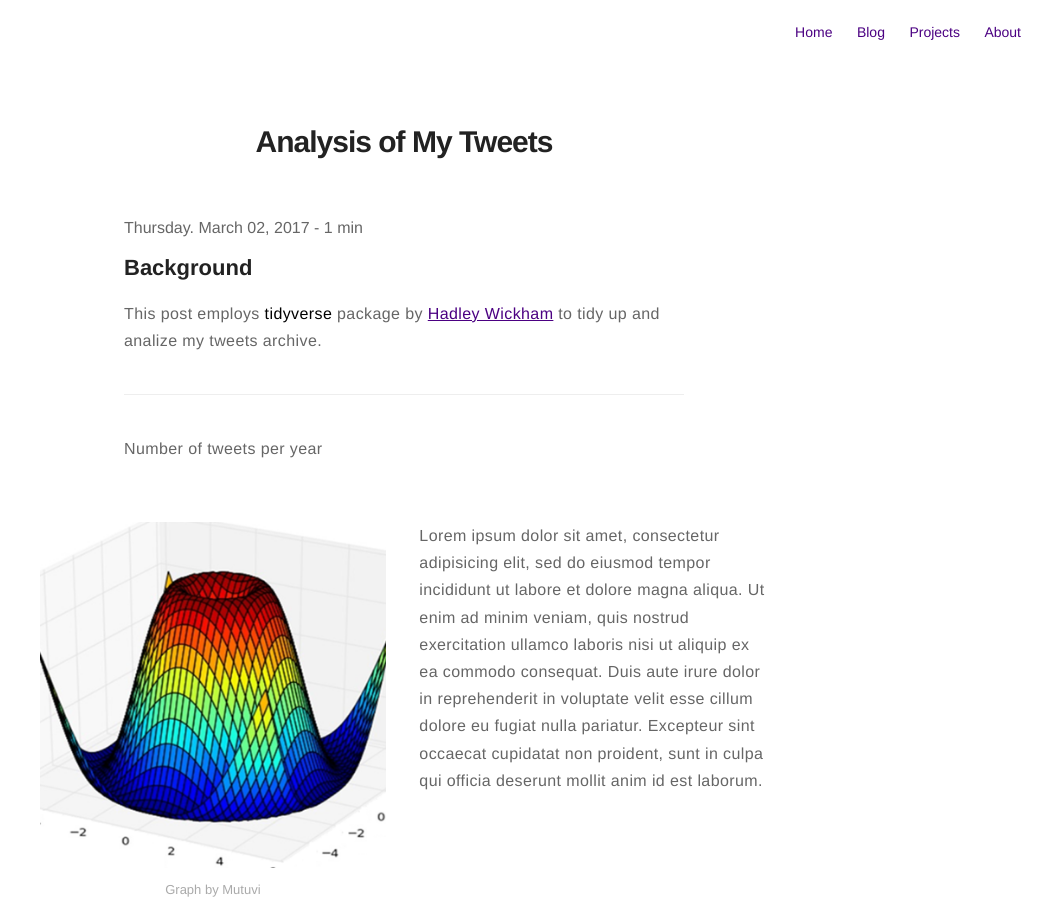
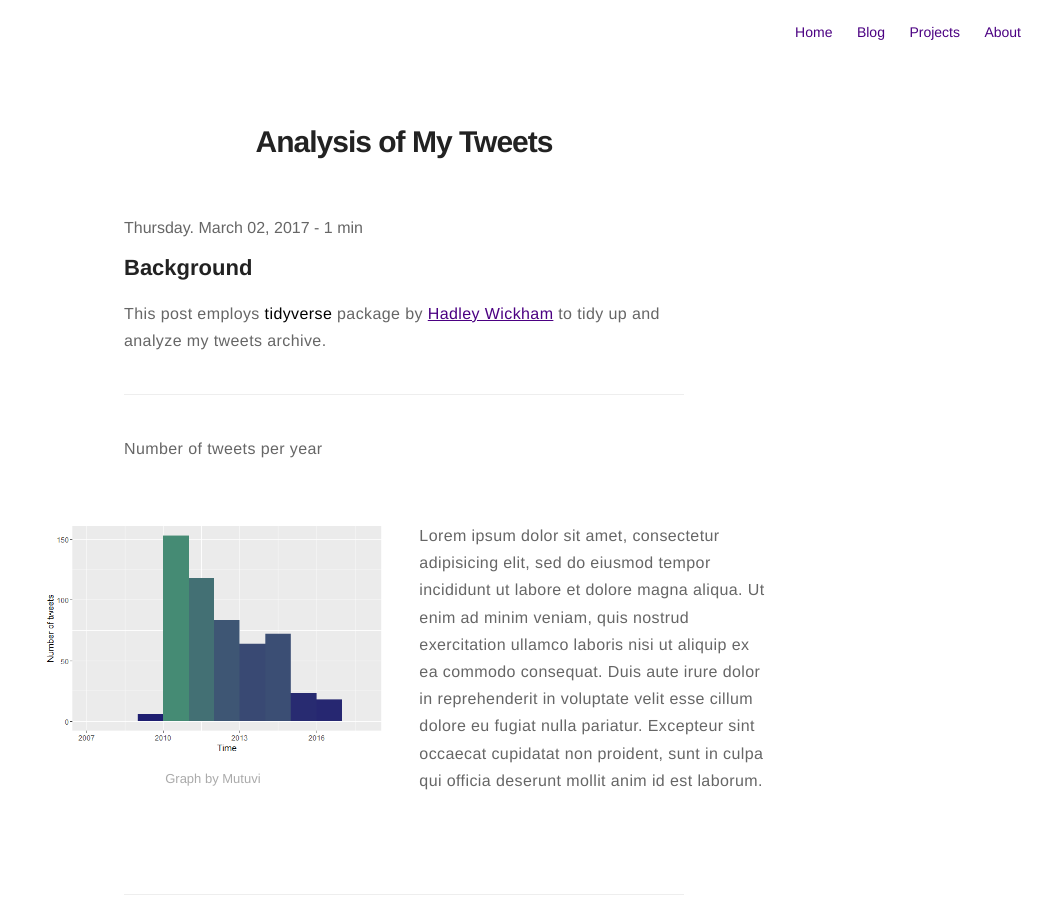
Before and after one commit to smutuvi/old_smutuvi.github.io, a Jekyll site: the page built from _posts/2017-03-02-mytweets.markdown, in a window 1280 px wide and 900 px high. Shown: the whole window, without its empty margins (236-1280 px from the left). Built offline with Jekyll 4.4.1, drawn with Linux system fonts in a browser that asks for light colours; our own code applies the rules of GitHub Pages for plain Markdown files.

Commit message:
more update on my blog

```diff
--- a/_posts/2017-03-02-mytweets.markdown
+++ b/_posts/2017-03-02-mytweets.markdown
@@ -9,7 +9,7 @@ output: html_document
 
 ## Background
 
-This post employs **tidyverse** package by [Hadley Wickham][1] to tidy up and analize my tweets archive.
+This post employs **tidyverse** package by [Hadley Wickham][1] to tidy up and analyze my tweets archive.
 
 ---
 
@@ -17,7 +17,7 @@ Number of tweets per year
 
 <div class="side-by-side">
     <div class="toleft">
-        <img class="image" src="https://smutuvi.github.io/assets/images/datalogo.png" alt="Alt Text">
+        <img class="image" src="../assets/images/my_tweets/tweets_per_year.png" alt="Alt Text">
         <figcaption class="caption">Graph by Mutuvi</figcaption>
     </div>
 
```
Also changed, not shown: assets/images/my_tweets/tweets_per_day.png (added), assets/images/my_tweets/tweets_per_year.png (added), 1 other file.
